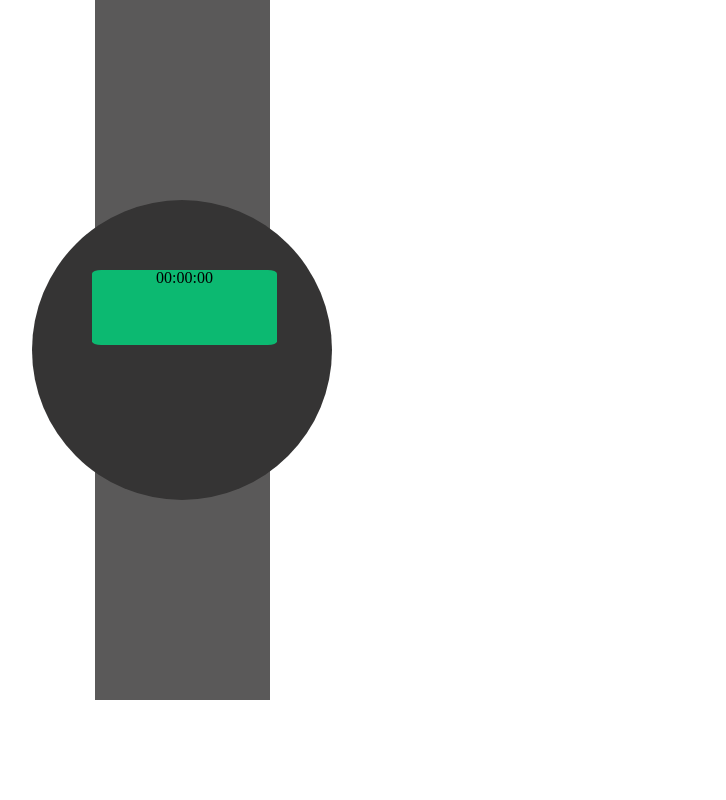
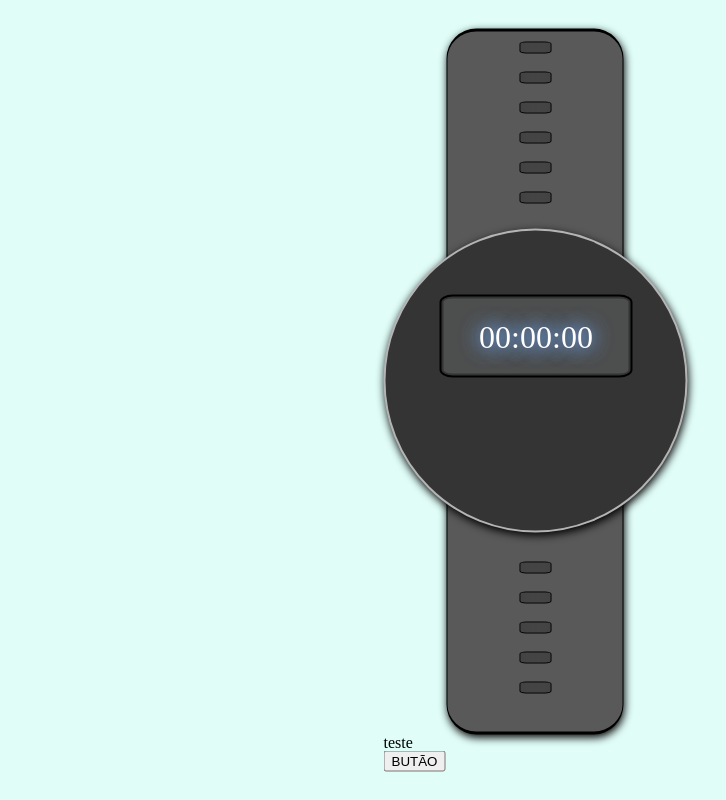
Before and after one commit to Duarrt/stopwatch, a plain HTML site: page index.html in a window 1280 px wide. Shown: the whole page, without its empty margins (168-894 px from the left). Drawn offline with Linux system fonts and the light colour scheme.

Commit message:
melhorias visuais e de funcionalidade

```diff
--- a/index.html
+++ b/index.html
@@ -14,18 +14,27 @@
 
     </div>
     <div id="belt" class="belt">
-
+            <span class="bHole bHole1"></span>
+            <span class="bHole bHole2"></span>
+            <span class="bHole bHole3"></span>
+            <span class="bHole bHole4"></span>
+            <span class="bHole bHole5"></span>
+            <span class="bHole bHole6"></span>
+            <span class="bHole bHole7"></span>
+            <span class="bHole bHole8"></span>
+            <span class="bHole bHole9"></span>
+            <span class="bHole bHole10"></span>
+            <span class="bHole bHole11"></span>
     </div>
     <div id="timer" class="timer">
-        <span>00:00:00</span>
-        <div id="timer_decoration" class="timer_decoration">
-
-        </div>
+        <span id="display">00:00:00</span>
     </div>
     <div id="commands" class="commands">
         <div id="start_stop" class="start_stop">
-
+            teste
         </div>
     </div>
+    <button onclick="timerCmd()">BUTÃO</button>
+    <script src='timer.js'></script>
 </body>
 </html>
--- a/script.js
+++ b/script.js
@@ -0,0 +1,19 @@
+btnScript();
+
+function btnScript() {
+    // Grab btns
+    let btns = document.querySelectorAll(".start_stop");
+    // decorate them
+    btns.forEach((start_stop, idx) => {
+        start_stop.setAttribute("role", "button");
+        start_stop.setAttribute("aria-pressed", "false");
+        start_stop.setAttribute("tabindex", "0");
+    });
+  }
+
+function toggleBtn(ele) {
+    ele.setAttribute(
+      "aria-pressed",
+      ele.getAttribute("aria-pressed") === "true" ? "false" : "true"
+    );
+  }
--- a/style.css
+++ b/style.css
@@ -1,64 +1,127 @@
+#stopwatch{
+    position: absolute;
+    top: 50%;
+    left: 50%;
+    padding: 0;
+    transform: translate(-50%, -50%);
+    background: rgb(224,253,248);
+    background-color: radial-gradient(circle, rgba(224,253,248,1) 23%, rgba(142,193,253,1) 86%) !important;
+}
+
 .body{
-    background-color: rgb(53, 52, 52);
+    background-color: rgb(52, 52, 52);
     width: 300px;
     height: 300px;
     border-radius: 50%;
-    left: 200px;
     top: 200px;
     position: absolute;
     z-index: 1;
+    border: solid 2px rgb(180, 180, 180);
+}
+
+.body, .belt{
+    -webkit-box-shadow: 1px 3px 9px 0px #000000;
+    box-shadow: 1px 3px 9px 0px #000000;
 }
 
 .belt{
     background-color: rgb(90, 89, 89);
     width: 175px;
     height: 700px;
-    left: 263px;
+    left: 63px;
     /* padding: 30px;
     margin: 15%; */
-    position: absolute;
+    position: relative;
+    border: 1px solid #000000;
+    border-top: 3px solid #000000;
+    border-bottom: 3px solid #000000;
+    border-radius: 30px 30px 30px 30px;
 }
 
 .timer{
     z-index: 2;
-    background-color: rgb(12, 185, 113);
+    background-color: rgba(87, 88, 88, 0.733);
     width: 185px;
     height: 75px;
-    left: 260px;
+    left: 60px;
     top: 270px;
     position: absolute;
     border-radius: 5%;
+    border-style: solid;
+    outline: 2px solid #000000;
+    outline-offset: 2px;
 
 }
 
-.timer_decoration{
-    z-index: 3;
-    border-color: yellow;
-    border-style: groove;
-    width: 185px;
-    height: 75px;
-    left: -6px;
-    top: -85px;
+.timer span{
+    display: block;
+    text-align: center;
+    color: rgb(255, 255, 255);
+    font-size: xx-large;
     position: relative;
-    border-radius: 5%;
-}
-
-.timer span{
-    text-align: center;
-    text-decoration: solid;
-    height: 100%;
-    vertical-align: middle;
-    margin: 0 auto;
-    text-align: center;
-    width: 100%;
-    display: block;
-    color: rgb(0, 0, 0);
+    top: 50%;
+    left: 50%;
+    transform: translate(-50%, -50%);
+    text-shadow: 0 0 20px #94e2fc, 0 0 20px rgb(75, 106, 248);
 }
 
 .commands{
 
 }
 
-.start_stop{
+.belt .bHole {
+    -webkit-box-shadow: inset 0px 0px 50px 4px #2c2c2c;
+    box-shadow: inset 0px 0px 20px 3px #424242;
+    width: 30px;
+    height: 10px;
+    left: 50%;
+    position: absolute;
+    display: inline-block;
+    transform: translate(-50%);
+    border: 1px solid #000000;
+    border-radius: 20%;
+}
 
+.bHole1 {
+    top: 10px;
 }
+
+.bHole2 {
+    top: 40px;
+}
+
+.bHole3 {
+    top: 70px;
+}
+
+.bHole4 {
+    top: 100px;
+}
+
+.bHole5 {
+    top: 130px;
+}
+
+.bHole6 {
+    top: 160px;
+}
+
+.bHole7 {
+    top: 530px;
+}
+
+.bHole8 {
+    top: 560px;
+}
+
+.bHole9 {
+    top: 590px;
+}
+
+.bHole10 {
+    top: 620px;
+}
+
+.bHole11 {
+    top: 650px;
+}
--- /dev/null
+++ b/timer.js
@@ -0,0 +1,57 @@
+const timer = document.getElementById('display');
+var hour = 0;
+var min = 0;
+var sec = 0;
+var stoptimer = true;
+
+function timerCmd(){
+    if(stoptimer == true){
+        stoptimer = false;
+        timerCycle();
+    }else if(stoptimer == false){
+        stoptimer = true;
+        // resetTimer();
+    }
+}
+
+function timerCycle(){
+    if(stoptimer == false){
+        hour = parseInt(hour);
+        min = parseInt(min);
+        sec = parseInt(sec);
+
+        sec = sec + 1;
+
+        if(sec == 60){
+            min = min + 1;
+            sec = 0;
+        }
+        if(min == 60){
+            hour = hour + 1;
+            min = 0;
+            sec = 0;
+        }
+
+        if(sec < 10 || sec == 0){
+            sec = '0' + sec;
+        }
+        if(min < 10 || min == 0){
+            min = '0' + min;
+        }
+        if(hour < 10 || hour == 0){
+            hour = '0' + hour;
+        }
+
+        timer.innerHTML = hour + ':' + min + ':' + sec;
+
+        setTimeout("timerCycle()", 1000)
+    }
+}
+
+function resetTimer(){
+    timer.innerHTML = '00:00:00';
+    hour = 0;
+    min = 0;
+    sec = 0;
+    stoptimer = true;
+}
```
